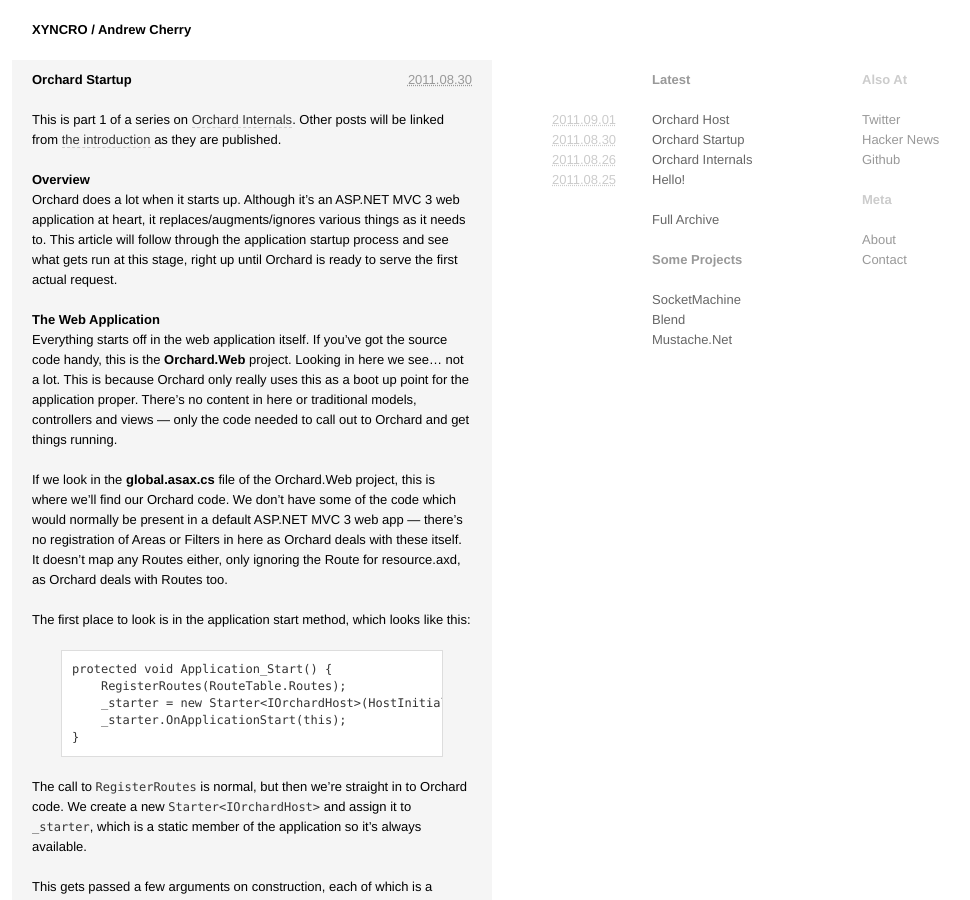
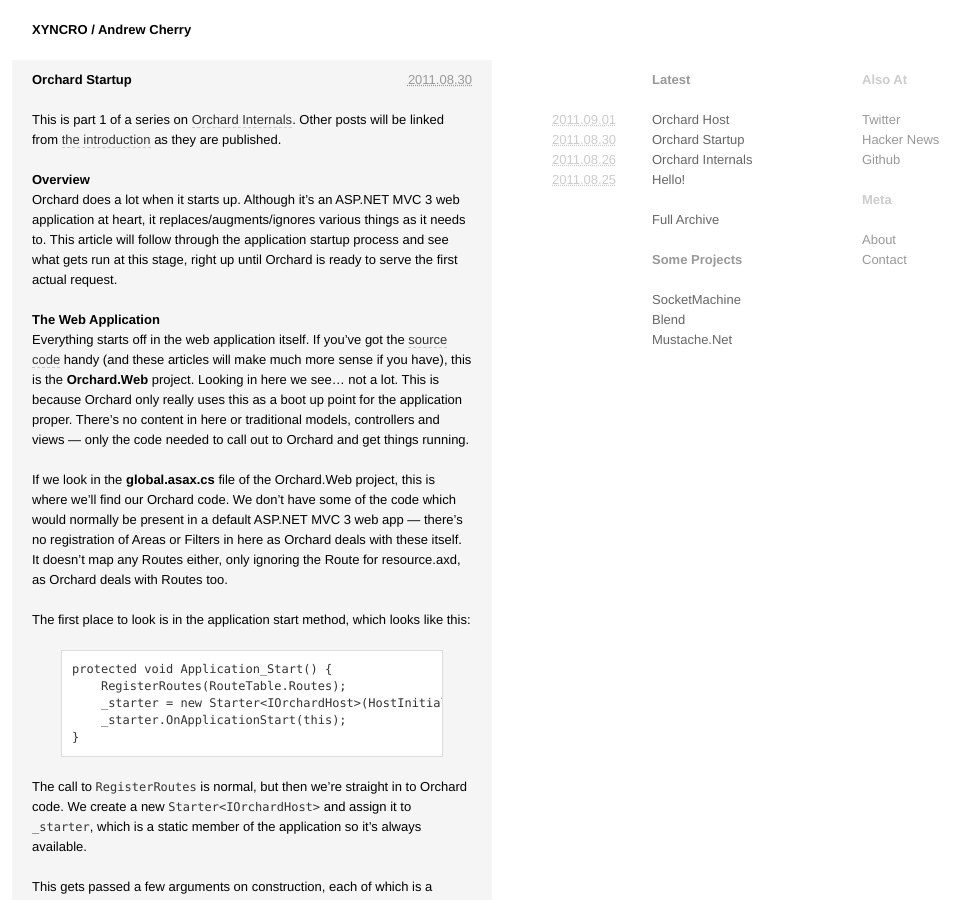
Before and after one commit to kolektiv/kolektiv.github.io, a Jekyll site: the page built from _posts/2011-08-30-orchard-startup-process.md, in a window 1280 px wide and 900 px high. Shown: the whole window, without its empty margins (38-1008 px from the left). Built offline with Jekyll 4.4.1, drawn with Linux system fonts in a browser that asks for light colours.

Commit message:
general post editing

```diff
--- a/_posts/2011-08-30-orchard-startup-process.md
+++ b/_posts/2011-08-30-orchard-startup-process.md
@@ -13,7 +13,7 @@
 
 ## The Web Application
 
-Everything starts off in the web application itself. If you've got the source code handy, this is the **Orchard.Web** project. Looking in here we see... not a lot. This is because Orchard only really uses this as a boot up point for the application proper. There's no content in here or traditional models, controllers and views &mdash; only the code needed to call out to Orchard and get things running.
+Everything starts off in the web application itself. If you've got the [source code][Orchard Source] handy (and these articles will make much more sense if you have), this is the **Orchard.Web** project. Looking in here we see... not a lot. This is because Orchard only really uses this as a boot up point for the application proper. There's no content in here or traditional models, controllers and views &mdash; only the code needed to call out to Orchard and get things running.
 
 If we look in the **global.asax.cs** file of the Orchard.Web project, this is where we'll find our Orchard code. We don't have some of the code which would normally be present in a default ASP.NET MVC 3 web app &mdash; there's no registration of Areas or Filters in here as Orchard deals with these itself. It doesn't map any Routes either, only ignoring the Route for resource.axd, as Orchard deals with Routes too.
 
```
Also changed, not shown: other parts of _posts/2011-08-30-orchard-startup-process.md (+1 -0 lines).
